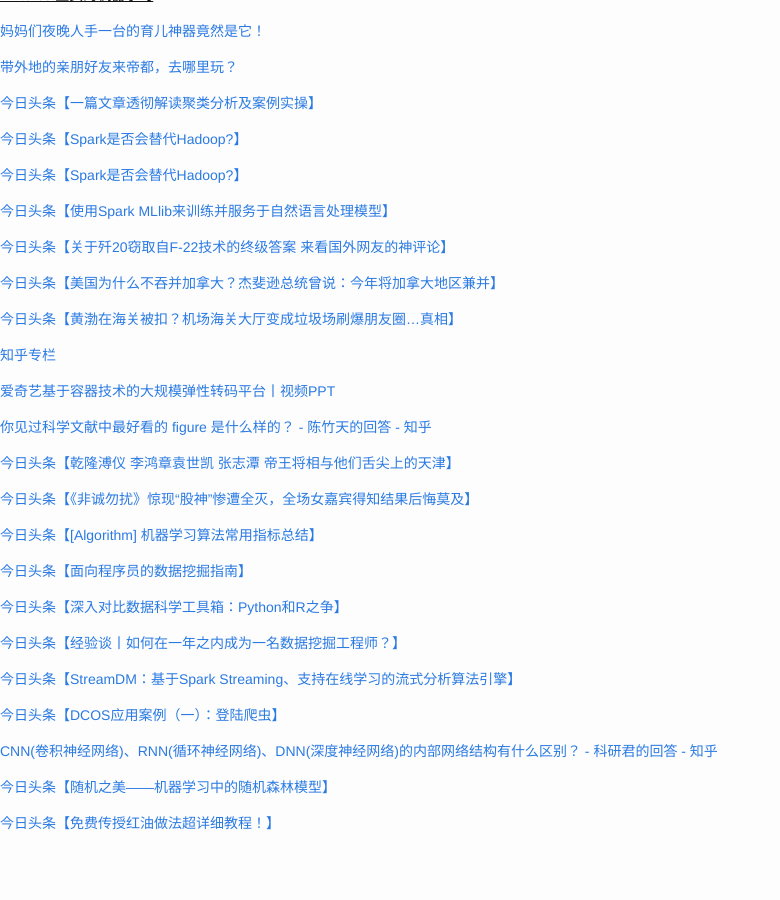
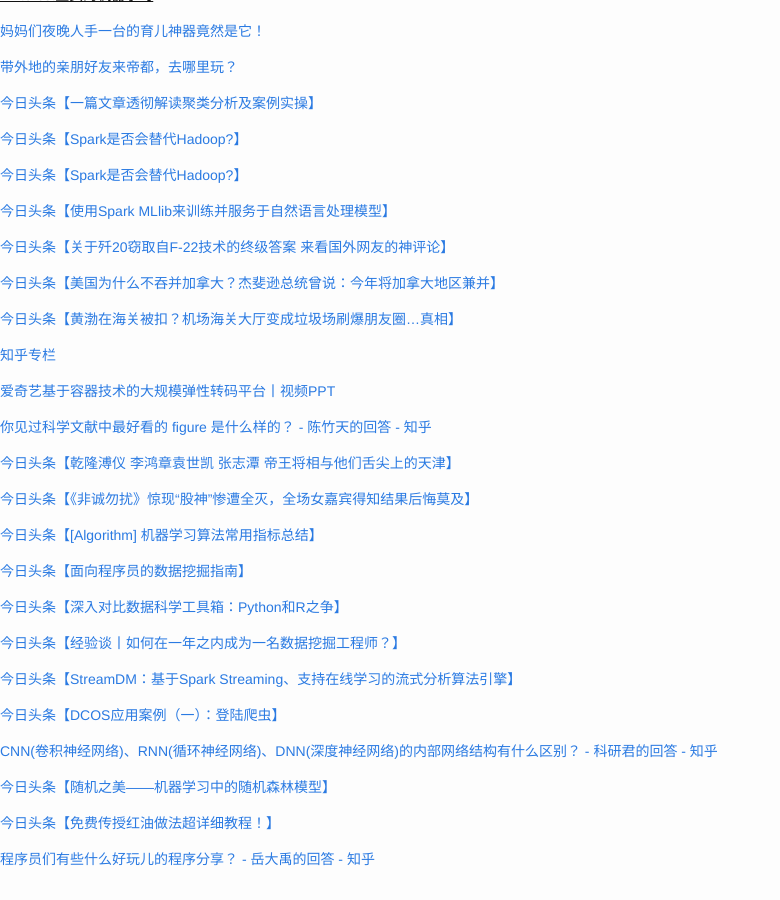
Before and after one commit to cnwarden/cnwarden.github.io, a Jekyll site: the page built from fav/index.md, in a window 1280 px wide and 900 px high, scrolled down 9246 px. Shown: the whole window, without its empty margins (0-780 px from the left). Built offline with Jekyll 4.4.1, drawn with Linux system fonts in a browser that asks for light colours; emoji names are drawn with the system emoji font; before the commit the page ends 10110 px from its top, so only the background shows below that.

Commit message:
auto commit

```diff
--- a/fav/index.md
+++ b/fav/index.md
@@ -558,3 +558,5 @@ title:  fav
 [今日头条【随机之美——机器学习中的随机森林模型】](http://toutiao.com/group/6274186588634775809/?iid=4098001378&app=news_article&tt_from=android_share&utm_source=email&utm_medium=toutiao_android&utm_campaign=client_share)
 
 [今日头条【免费传授红油做法超详细教程！】](http://toutiao.com/group/6273669383920222466/?iid=4098001378&app=news_article&tt_from=android_share&utm_source=email&utm_medium=toutiao_android&utm_campaign=client_share)
+
+[程序员们有些什么好玩儿的程序分享？ - 岳大禹的回答 - 知乎](http://www.zhihu.com/question/29669428/answer/95783764)
```
